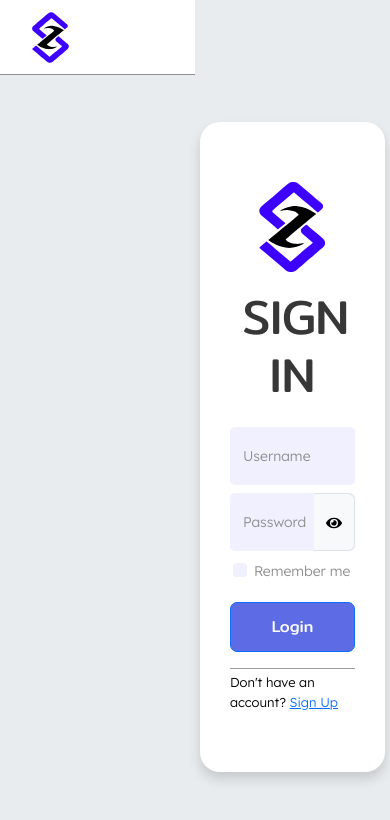
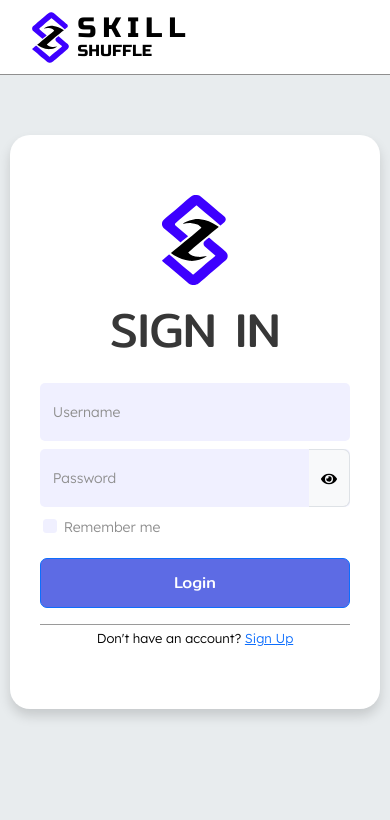
Before and after one commit to mak7ilenin/Skill-Shuffle, a React (Create React App) app in the folder client/: page /sign-in in a window 390 px wide. Shown: the top 820 px of the page. Built offline with nearby package versions, Linux system fonts and the light colour scheme; no server answers.

Commit message:
Fixed authorization media

```diff
--- a/client/public/css/styles.css
+++ b/client/public/css/styles.css
@@ -75,75 +75,77 @@ p {
   font-family: "Manrope", sans-serif;
 }
 @media (max-width: 1565px) {
-  .header {
+  .header.authorized {
     min-width: 69px;
     width: 69px;
   }
-  .header .list-group-item p,
-  .header .dropdown-container p,
-  .header .logo-text {
+  .header.authorized .list-group-item p,
+  .header.authorized .dropdown-container p,
+  .header.authorized .logo-text {
     display: none;
   }
-  .header .logo-container {
+  .header.authorized .logo-block {
     display: flex;
     justify-content: center;
     padding-left: 0;
   }
 }
-.header.closed {
+.header.closed.authorized {
   min-width: 69px;
   width: 69px;
 }
-.header.closed .list-group-item p,
-.header.closed .dropdown-container p,
-.header.closed .logo-text {
+.header.closed.authorized .list-group-item p,
+.header.closed.authorized .dropdown-container p,
+.header.closed.authorized .logo-text {
   display: none;
 }
-.header.closed .logo-container {
+.header.closed.authorized .logo-block {
   display: flex;
   justify-content: center;
   padding-left: 0;
 }
 .header:not(.authorized) {
+  position: absolute;
   width: 100vw;
   height: 75px;
   border-right: none;
   border-bottom: 1px solid #8F8F8F;
 }
-.header:not(.authorized) .logo-container {
+.header:not(.authorized) .logo-block {
   max-width: 1324px;
   height: 100%;
   margin: 0 auto;
   padding-left: 0;
-  display: flex;
-  align-items: center;
-  justify-content: flex-start;
 }
 @media (max-width: 1324px) {
-  .header:not(.authorized) .logo-container {
+  .header:not(.authorized) .logo-block {
     padding-left: 32px;
   }
 }
 .header:not(.authorized) .list-group {
   display: none;
 }
-.header .logo-container {
+.header .logo-block {
   margin-top: 45px;
   padding-left: 15px;
 }
-.header .logo-container .logo-text p {
+.header .logo-block .logo-container {
+  width: -moz-fit-content;
+  width: fit-content;
+}
+.header .logo-block .logo-text p {
   display: flex;
   align-items: center;
   color: #000;
   text-decoration: none;
   font-family: "Russo One", sans-serif;
 }
-.header .logo-container .logo-text p:first-child {
+.header .logo-block .logo-text p:first-child {
   font-size: 28px;
   height: 28px;
   letter-spacing: 6px;
 }
-.header .logo-container .logo-text p:last-child {
+.header .logo-block .logo-text p:last-child {
   font-size: 16px;
   margin-top: 5px;
   height: 19px;
@@ -222,40 +224,57 @@ p {
   margin: 0 auto !important;
   height: 100vh;
 }
-.sign-in__container {
+.sign-in .form-container {
   width: 550px;
   background-color: #fff;
   box-shadow: 0 7px 12px rgba(0, 0, 0, 0.1450980392);
   border-radius: 60px;
   padding: 70px 110px 70px 110px;
-  margin-top: 50px;
   position: relative;
 }
 @media (max-width: 700px) {
-  .sign-in__container {
+  .sign-in .form-container {
     width: 95%;
     padding: 70px 70px 70px 70px;
   }
 }
 @media (max-width: 520px) {
-  .sign-in__container {
+  .sign-in .form-container {
     padding: 60px 30px 60px 30px;
     border-radius: 20px;
   }
 }
-.sign-in__container hr {
+.sign-in .form-container hr {
   color: #373737;
   border-color: #373737;
   background-color: #373737;
   opacity: 0.5;
 }
-.sign-in__container p {
+.sign-in .form-container p {
   font-family: "Lexend", "sans-serif";
   color: #373737;
   font-weight: 300;
   font-size: 14px;
 }
-.sign-in__title h2 {
+.sign-in .form-container .arrow-back {
+  top: 40px;
+  left: 40px;
+  position: absolute;
+  outline: none;
+  border: none;
+}
+@media (max-width: 430px) {
+  .sign-in .form-container .arrow-back {
+    left: 20px;
+  }
+}
+.sign-in .form-container .arrow-back .arrow-icon {
+  color: #8F8F8F;
+}
+.sign-in .form-container .arrow-back:hover .arrow-icon {
+  color: #373737;
+}
+.sign-in .form-container__title h2 {
   color: #373737;
   font-size: 3rem;
   font-weight: 400;
@@ -354,42 +373,59 @@ p {
 .sign-up {
   font-family: "Mitr", sans-serif;
   margin: 0 auto !important;
-}
-.sign-up__container {
+  height: 100vh;
+}
+.sign-up .form-container {
   width: 550px;
   background-color: #fff;
   box-shadow: 0 7px 12px rgba(0, 0, 0, 0.1450980392);
   border-radius: 60px;
   padding: 70px 110px 70px 110px;
-  margin-top: 125px;
   position: relative;
 }
-.sign-up__container hr {
+@media (max-width: 700px) {
+  .sign-up .form-container {
+    width: 95%;
+    padding: 70px 70px 70px 70px;
+  }
+}
+@media (max-width: 520px) {
+  .sign-up .form-container {
+    padding: 60px 30px 60px 30px;
+    border-radius: 20px;
+  }
+}
+.sign-up .form-container hr {
   color: #373737;
   border-color: #373737;
   background-color: #373737;
   opacity: 0.5;
 }
-.sign-up__container p {
+.sign-up .form-container p {
   font-family: "Lexend", "sans-serif";
   color: #373737;
   font-weight: 300;
   font-size: 14px;
 }
-.sign-up__container .arrow-back {
+.sign-up .form-container .arrow-back {
   top: 40px;
   left: 40px;
   position: absolute;
   outline: none;
   border: none;
 }
-.sign-up__container .arrow-back .arrow-icon {
-  color: #8F8F8F;
-}
-.sign-up__container .arrow-back:hover .arrow-icon {
-  color: #373737;
-}
-.sign-up__title h2 {
+@media (max-width: 430px) {
+  .sign-up .form-container .arrow-back {
+    left: 20px;
+  }
+}
+.sign-up .form-container .arrow-back .arrow-icon {
+  color: #8F8F8F;
+}
+.sign-up .form-container .arrow-back:hover .arrow-icon {
+  color: #373737;
+}
+.sign-up .form-container__title h2 {
   color: #373737;
   font-size: 3rem;
   font-weight: 400;
@@ -509,7 +545,8 @@ p {
   width: -moz-fit-content;
   width: fit-content;
 }
-.sign-up__form .avatar-container .left-column, .sign-up__form .avatar-container .right-column {
+.sign-up__form .avatar-container .left-column,
+.sign-up__form .avatar-container .right-column {
   height: -moz-fit-content;
   height: fit-content;
 }
--- a/client/public/scss/_mixins.scss
+++ b/client/public/scss/_mixins.scss
@@ -0,0 +1,63 @@
+@mixin form-container {
+    .form-container {
+        width: 550px;
+
+        @media (max-width: 700px) {
+            width: 95%;
+            padding: 70px 70px 70px 70px;
+        }
+
+        @media (max-width: 520px) {
+            padding: 60px 30px 60px 30px;
+            border-radius: 20px;
+        }
+
+        background-color: #fff;
+        box-shadow: 0 7px 12px #00000025;
+        border-radius: 60px;
+        padding: 70px 110px 70px 110px;
+        position: relative;
+
+        hr {
+            color: $dark-gray;
+            border-color: $dark-gray;
+            background-color: $dark-gray;
+            opacity: .5;
+        }
+
+        p {
+            font-family: $third-font;
+            color: $dark-gray;
+            font-weight: 300;
+            font-size: 14px;
+        }
+
+        .arrow-back {
+            top: 40px;
+            left: 40px;
+            position: absolute;
+            outline: none;
+            border: none;
+
+            @media (max-width: 430px) {
+                left: 20px;
+            }
+
+            .arrow-icon {
+                color: $light-gray;
+            }
+
+            &:hover {
+                .arrow-icon {
+                    color: $dark-gray
+                }
+            }
+        }
+
+        &__title h2 {
+            color: $dark-gray;
+            font-size: 3rem;
+            font-weight: 400;
+        }
+    }
+}
--- a/client/public/scss/components/_header.scss
+++ b/client/public/scss/components/_header.scss
@@ -10,6 +10,7 @@
     font-family: $main-font;
 
     @mixin closed-header {
+        &.authorized {
             min-width: 69px;
             width: 69px;
 
@@ -19,10 +20,11 @@
                 display: none;
             }
 
-        .logo-container {
+            .logo-block {
                 display: flex;
                 justify-content: center;
                 padding-left: 0;
+            }
         }
     }
 
@@ -35,12 +37,13 @@
     }
 
     &:not(.authorized) {
+        position: absolute;
         width: 100vw;
         height: 75px;
         border-right: none;
         border-bottom: 1px solid $light-gray;
 
-        .logo-container {
+        .logo-block {
             max-width: 1324px;
             height: 100%;
             margin: 0 auto;
@@ -49,10 +52,6 @@
             @media (max-width: 1324px) {
                 padding-left: 32px;
             }
-
-            display: flex;
-            align-items: center;
-            justify-content: flex-start;
         }
 
         .list-group {
@@ -60,9 +59,13 @@
         }
     }
 
-    .logo-container {
+    .logo-block {
         margin-top: 45px;
         padding-left: 15px;
+
+        .logo-container {
+            width: fit-content;
+        }
 
         .logo-text {
             p {
--- /dev/null
+++ b/client/public/scss/pages/_sign_in.scss
@@ -0,0 +1,106 @@
+.sign-in {
+    font-family: $secondary-font;
+    margin: 0 auto !important;
+    height: 100vh;
+
+    @include form-container;
+
+    &__form {
+        .form-text.error-message {
+            color: $red;
+            font-size: 13px;
+            font-weight: 400;
+        }
+
+        .form-floating {
+            width: 100%;
+
+            label::after {
+                background-color: transparent !important;
+            }
+
+            textarea {
+                min-height: 120px;
+            }
+        }
+
+        .input-group {
+            span {
+                font-family: $secondary-font;
+            }
+
+            input {
+                font-family: $third-font;
+                font-weight: 400;
+                padding: 1rem .75rem;
+
+                &::placeholder {
+                    font-weight: 300;
+                }
+            }
+        }
+
+        input,
+        label {
+            font-family: $third-font;
+            font-size: 14px;
+            font-weight: 400;
+            color: $dark-gray;
+            line-height: 25px;
+
+            &::placeholder {
+                color: $light-gray;
+                user-select: none;
+            }
+        }
+
+        label {
+            color: $light-gray;
+            font-weight: 300;
+            user-select: none;
+        }
+
+        input {
+            border: none;
+            background-color: $light-purple;
+            border-radius: 5px;
+
+            &:not([type=checkbox]) {
+                width: 100%;
+            }
+
+            &[type=checkbox]:checked {
+                background-color: $primary-color;
+            }
+
+            &:focus {
+                box-shadow: 0 0 .25rem rgb(61, 0, 255, .25);
+                background-color: #f0f0ff9d;
+            }
+        }
+
+        .form-text {
+            font-family: $third-font;
+            font-weight: 300;
+            font-size: 13px;
+            color: #000;
+        }
+
+        button {
+            height: 50px;
+            border-radius: 7px;
+            flex-grow: 1;
+
+            span {
+                color: #fff;
+                font-family: $secondary-font;
+                font-size: 16px;
+                font-weight: 400;
+            }
+
+            &.btn-primary {
+                background-color: $primary-button;
+            }
+        }
+    }
+}
--- a/client/public/scss/styles.scss
+++ b/client/public/scss/styles.scss
@@ -7,7 +7,7 @@
 @import 'components/_notification.scss';
 
 // Pages
-@import 'pages/_signIn.scss';
-@import 'pages/_signUp.scss';
+@import 'pages/_sign_in.scss';
+@import 'pages/_sign_up.scss';
 @import 'pages/_chat.scss';
-@import 'pages/_userProfile.scss';
+@import 'pages/_user_profile.scss';
--- a/client/src/components/Header.jsx
+++ b/client/src/components/Header.jsx
@@ -34,7 +34,8 @@ function Header() {
 
     return (
         <div className={`header d-flex flex-column ${authUser ? 'authorized' : ''}`}>
-            <NavLink href='/' className='logo-container w-100 d-flex align-items-center flex-row'>
+            <div className='logo-block w-100 d-flex'>
+                <NavLink href='/' className="logo-container d-flex flex-row align-items-center">
                     <div className='logo'>
                         <Logo width={37.5} height={51} />
                     </div>
@@ -43,6 +44,7 @@ function Header() {
                         <p>SHUFFLE</p>
                     </div>
                 </NavLink>
+            </div>
             <ListGroup className='flex-grow-1'>
                 <ListGroup.Item>
                     <Home className='home-icon' />
--- a/client/src/pages/SignIn.jsx
+++ b/client/src/pages/SignIn.jsx
@@ -36,12 +36,12 @@ function SignIn() {
     return (
 
         <Container className='sign-in d-flex flex-column justify-content-center align-items-center'>
-            <div className="sign-in__container">
+            <div className="form-container">
                 <Row className='logo-container'>
                     <Logo height={90} />
                 </Row>
 
-                <Row className='sign-in__title mt-3 mb-4'>
+                <Row className='form-container__title mt-3 mb-4'>
                     <h2 className='text-uppercase text-center'>Sign in</h2>
                 </Row>
 
--- a/client/src/pages/SignUp.jsx
+++ b/client/src/pages/SignUp.jsx
@@ -121,7 +121,7 @@ function SignUp() {
 
     return (
         <Container className='sign-up d-flex flex-column justify-content-center align-items-center'>
-            <div className="sign-up__container">
+            <div className="form-container">
                 {showArrow && (
                     <Button
                         variant='none'
@@ -138,7 +138,7 @@ function SignUp() {
                 <Row className='logo-container'>
                     <Logo height={90} />
                 </Row>
-                <Row className='sign-up__title mt-3 mb-4'>
+                <Row className='form-container__title mt-3 mb-4'>
                     {currentStep === 7 ? (
                         <h2 className='text-center mb-3' style={{ lineHeight: '90%' }}>
                             Registration completed!
```
Also changed, not shown: client/public/scss/pages/_signUp.scss (deleted, +0 -203 lines), client/public/scss/pages/_sign_up.scss (renamed from client/public/scss/pages/_signIn.scss, +61 -52 lines), client/public/scss/pages/_user_profile.scss (renamed from client/public/scss/pages/_userProfile.scss), 1 other file (tests, documents, lock files or other folders). Lines whose indentation alone changed are shown as unchanged.
